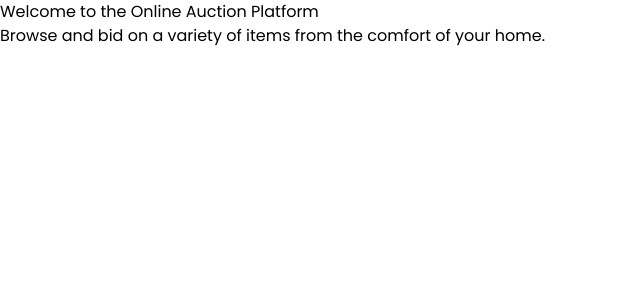
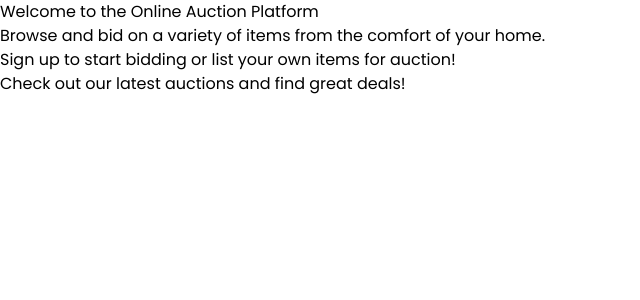
Before and after one commit to Lujochi/Online-auction-platform, a Next.js app in the folder frontend/: page /home in a window 1280 px wide. Shown: the top 300 px of the page, without its empty margins (0-640 px from the left). Built offline with nearby package versions, Linux system fonts and the light colour scheme.

Commit message:
Adicionei 2 paragrafos

```diff
--- a/frontend/src/app/home/page.tsx
+++ b/frontend/src/app/home/page.tsx
@@ -3,6 +3,8 @@ const HomePage = () => {
     <div>
       <h1>Welcome to the Online Auction Platform</h1>
       <p>Browse and bid on a variety of items from the comfort of your home.</p>
+      <p>Sign up to start bidding or list your own items for auction!</p>
+      <p>Check out our latest auctions and find great deals!</p>
     </div>
   );
 };
```
